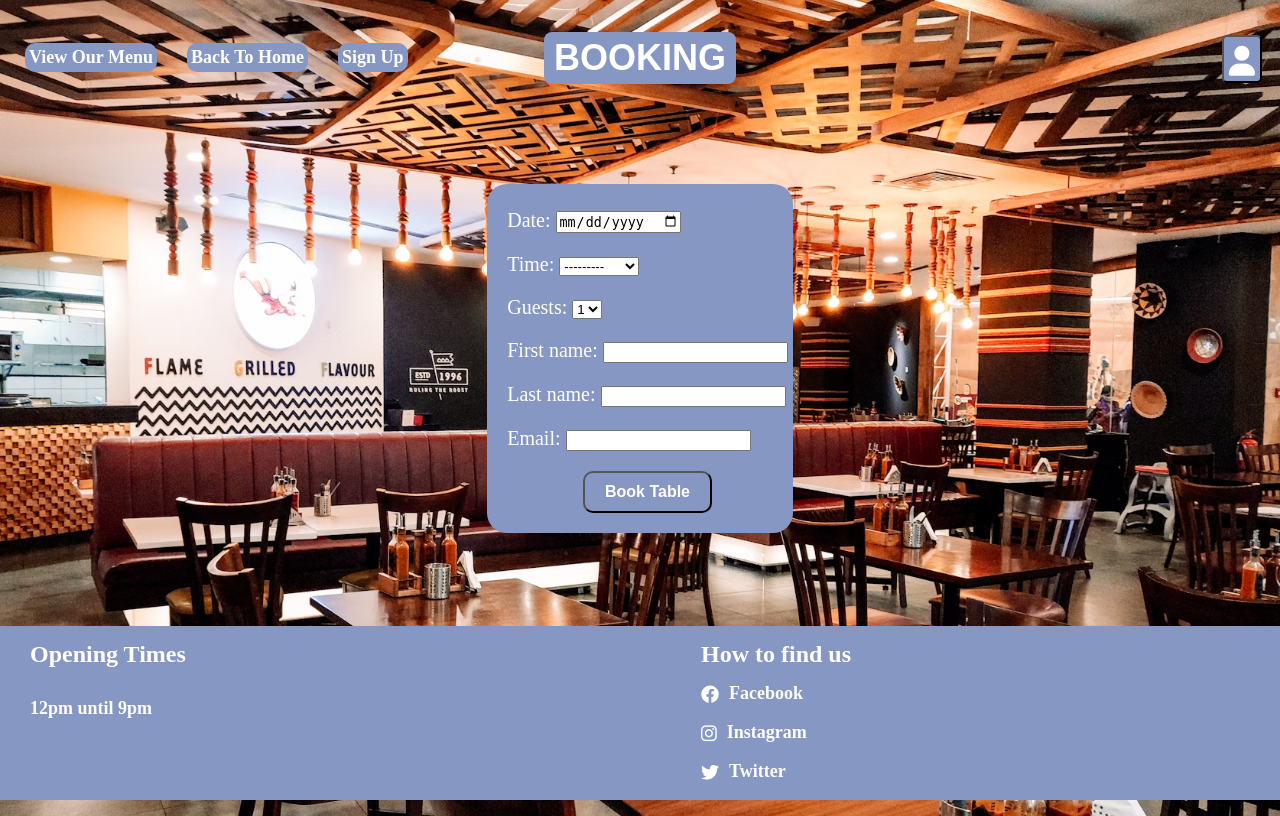
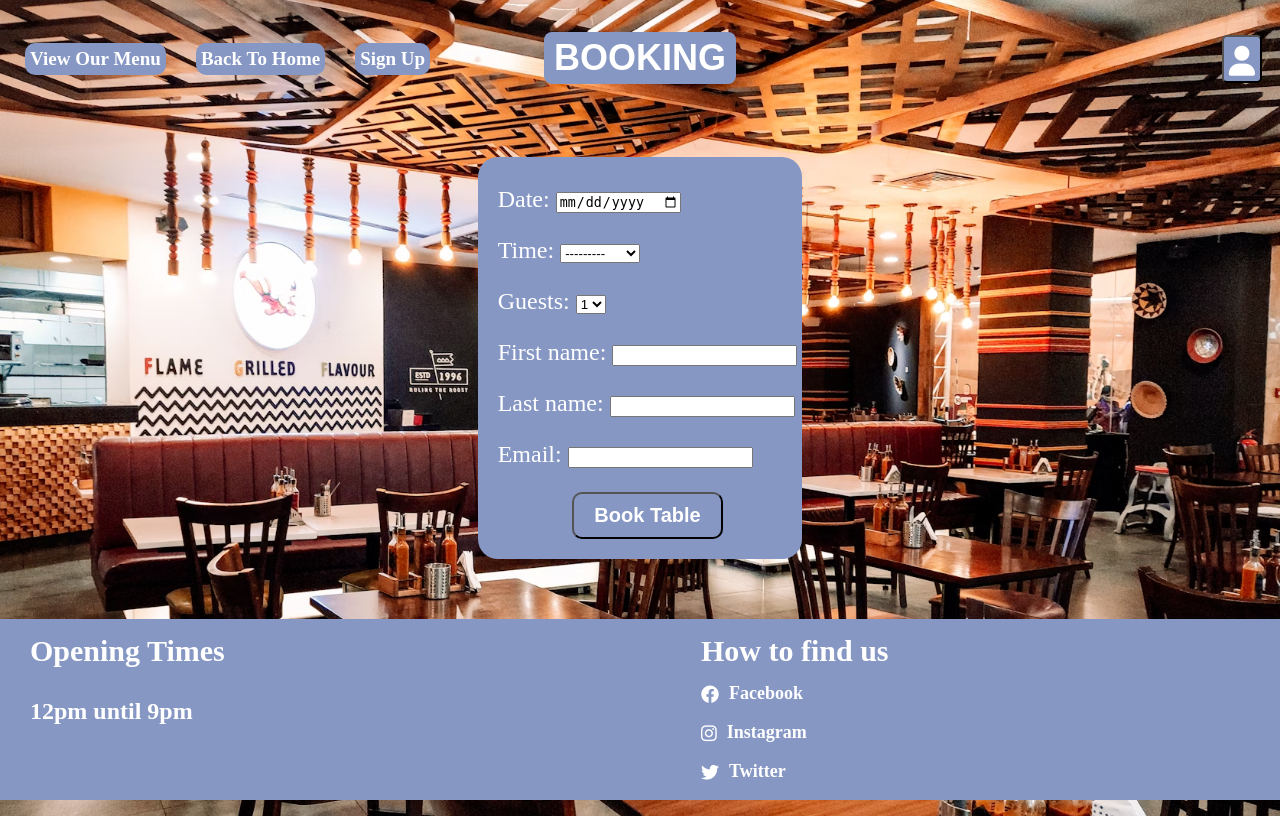
Before and after one commit to ashley9368/restaurant-booking-system, a Django app: page /make/ in a window 1280 px wide. Run offline with Django 4.2, Linux system fonts and the light colour scheme; the visitor is signed in with stand-in values (Sample User, id 1); data that the repository does not hold is empty.

Commit message:
re style sizing to make text more visable

```diff
--- a/static/css/style.css
+++ b/static/css/style.css
@@ -134,7 +134,7 @@ main {
     padding: 12px;
     border-radius: 20px;
     text-align: center;
-    font-size: 17px;
+    font-size: 20px;
 }
 /* manage booking button */
 .manage-booking {
@@ -178,7 +178,7 @@ ul.messages li {
 /* Booking form styling */
 .form-wrapper {
     color: #ffffff;
-    font-size: 20px;
+    font-size: 24px;
     background-color: #8697C4;
     border-radius: 20px;
     padding: 5px 5px 20px 20px;
@@ -188,7 +188,7 @@ ul.messages li {
     display: block;
     margin: 0 auto;
     padding: 10px 20px;
-    font-size: 16px;
+    font-size: 20px;
     font-weight: bold;
     border-radius: 10px;
     color: #ffffff;
@@ -204,11 +204,11 @@ ul.messages li {
 .btn {
     margin: 0.5em 0;
     background-color: #8697C4;
-    padding: 1rem;
+    padding: 18px;
     border-radius: 10px;
     color: #ffffff;
     font-weight: bold;
-    font-size: 20px;
+    font-size: 24px;
     text-decoration: none;
 }
 
@@ -276,14 +276,14 @@ ul.messages li {
 
 .opening-times h3 {
     margin: 0;
-    font-size: 24px;
+    font-size: 30px;
     font-weight: bold;
     margin-bottom: 30px;
 }
 
 .opening-times p {
     margin: 5px 0 0;
-    font-size: 18px;
+    font-size: 24px;
     font-weight: bold;
 }
 
@@ -300,7 +300,7 @@ ul.messages li {
 /* Heading inside the Social media section */
 .social-media h3 {
     margin: 0;
-    font-size: 24px;
+    font-size: 30px;
     font-weight: bold;
 }
 /* social media links */
@@ -426,9 +426,9 @@ ul {
 .menu-items a {
     margin: 8px 15px; /*Space out menu items */
     color: #ffffff;
-    font-size: 18px;
+    font-size: 19px;
     background-color: #8697C4;
     border-radius: 10px;
-    padding: 4px;
+    padding: 5px;
 }
 }
```
